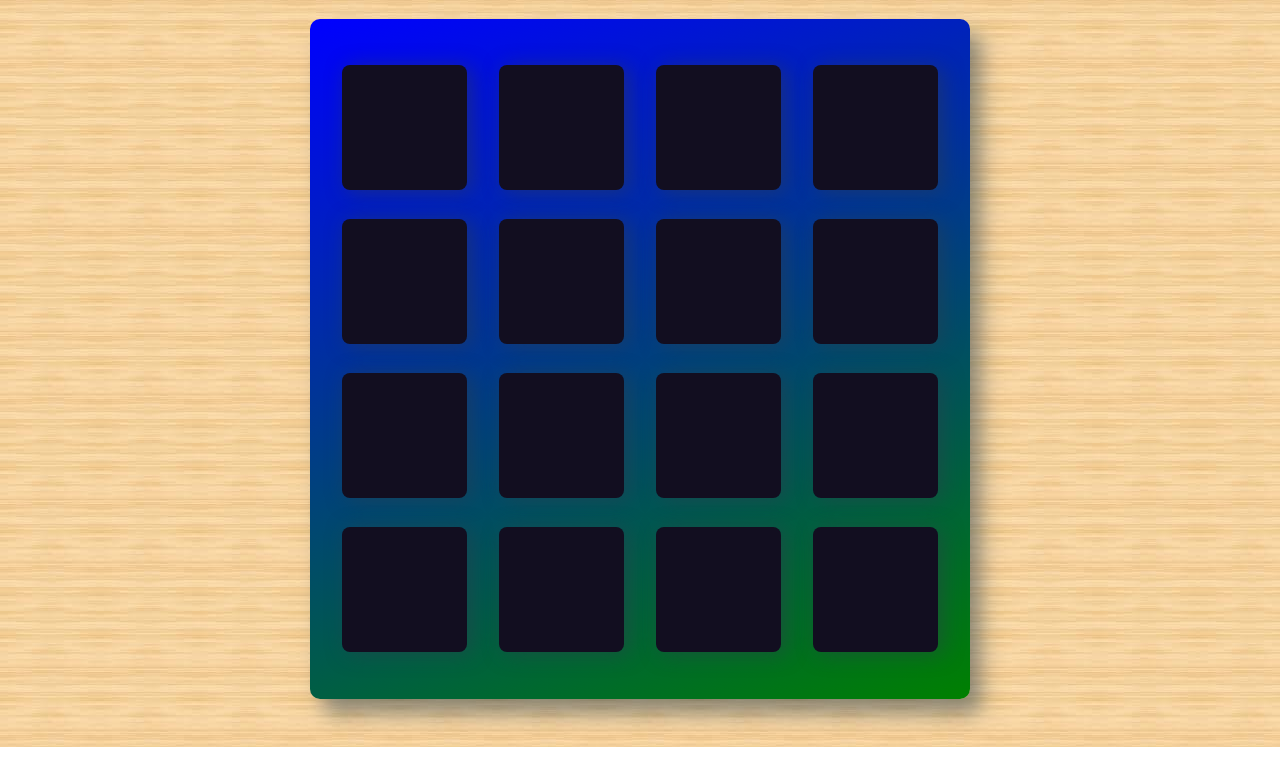
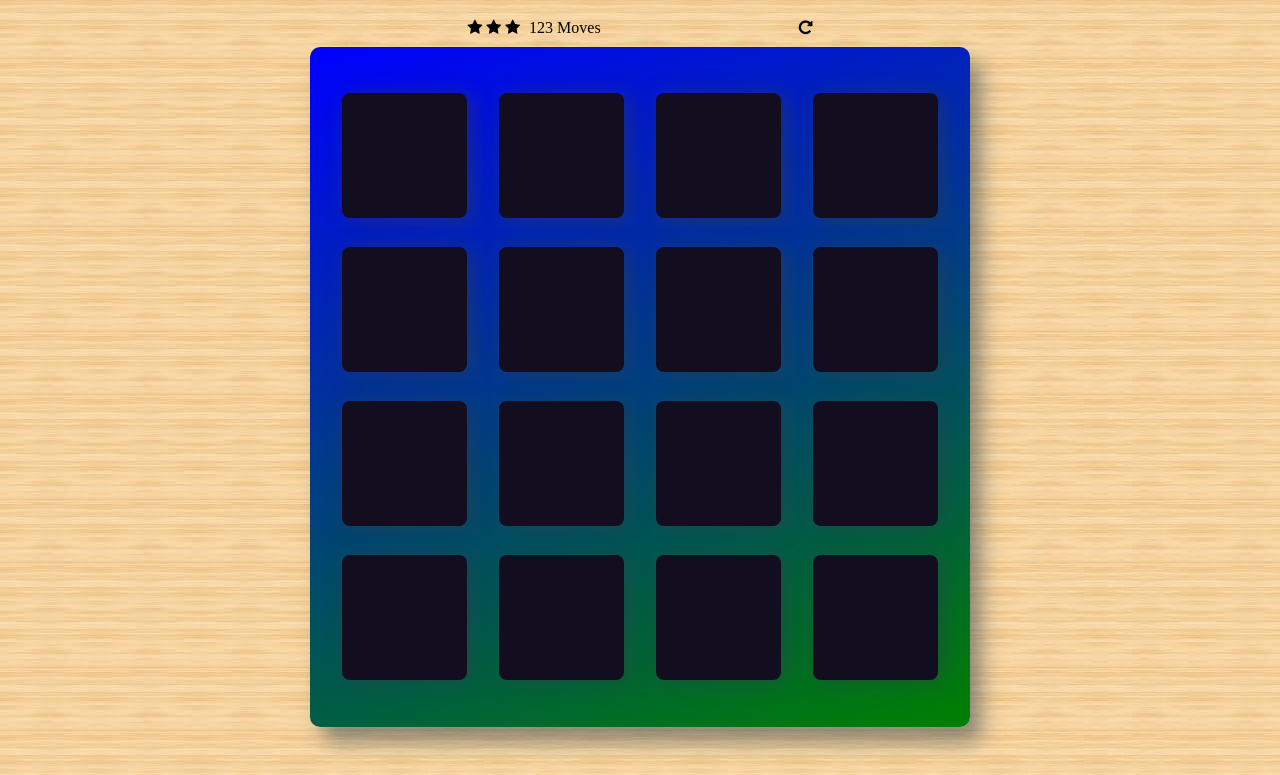
Before and after one commit to emolsen2006/Matching_Game, a plain HTML site: page index.html in a window 1280 px wide. Shown: the part 61-836 px from the top of the page. Before the commit the page ends 808 px from the top, so only its background shows below. Drawn offline with Linux system fonts and the light colour scheme.

Commit message:
Feat: All initial HTML and CSS set, no Javascript

```diff
--- a/css/app.css
+++ b/css/app.css
@@ -68,3 +68,27 @@ h1 {
     /*is there no way to vertically center?*/
     padding-top: 40px
 }
+
+/*score panel*/
+.score-panel {
+  text-align: left;
+  width: 345px;
+  margin-bottom: 10px;
+}
+
+.score-panel .stars {
+  margin: 0;
+  padding: 0;
+  display: inline-block;
+  margin: 0 5px 0 0;
+}
+
+.score-panel .stars li {
+  list-style: none;
+  display: inline-block;
+}
+
+.score-panel .restart {
+  float: right;
+  cursor: pointer;
+}
--- a/index.html
+++ b/index.html
@@ -18,7 +18,17 @@
       <!--TODO: add timer display-->
     </header>
     <section class="score-panel">
-      <!--score feattures to follow: stars, moves counter, restart button-->
+      <ul class="stars">
+        <li><i class="fa fa-star"></i></li>
+        <li><i class="fa fa-star"></i></li>
+        <li><i class="fa fa-star"></i></li>
+      </ul>
+
+      <span class="moves">123</span> Moves
+
+      <div class="restart">
+        <i class="fa fa-repeat"></i>
+      </div>
     </section>
     <ul class="deck">
       <li class="card">
```
